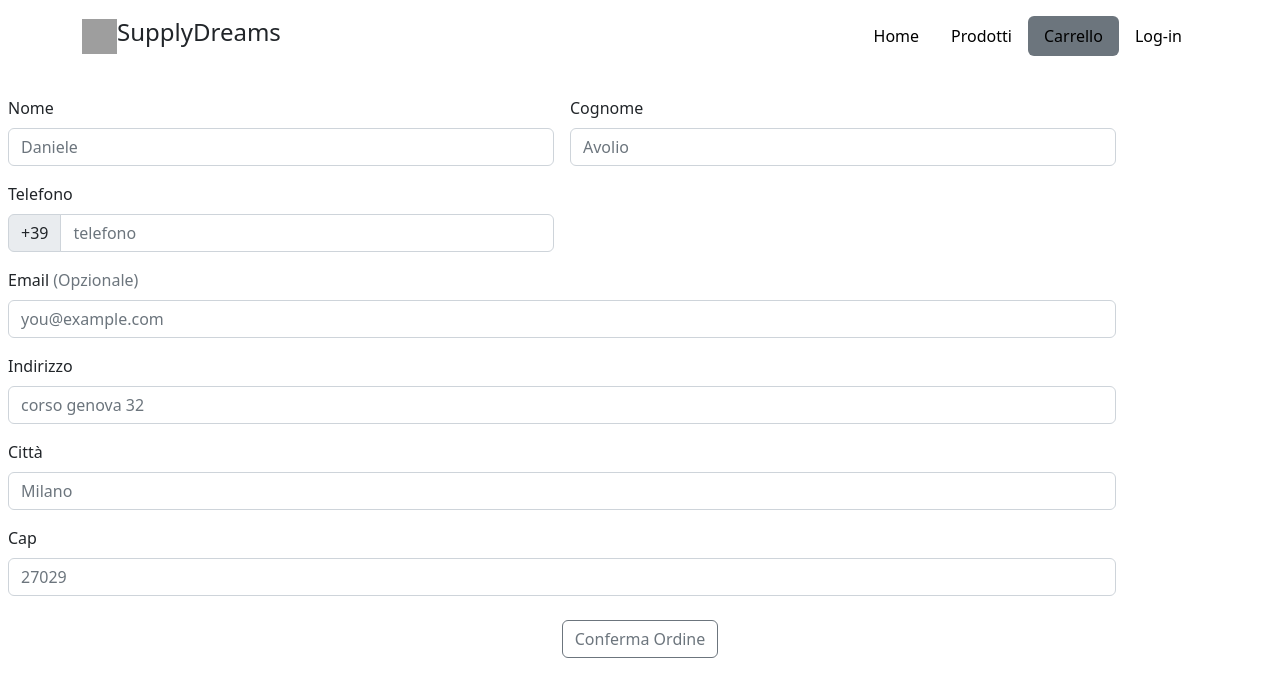
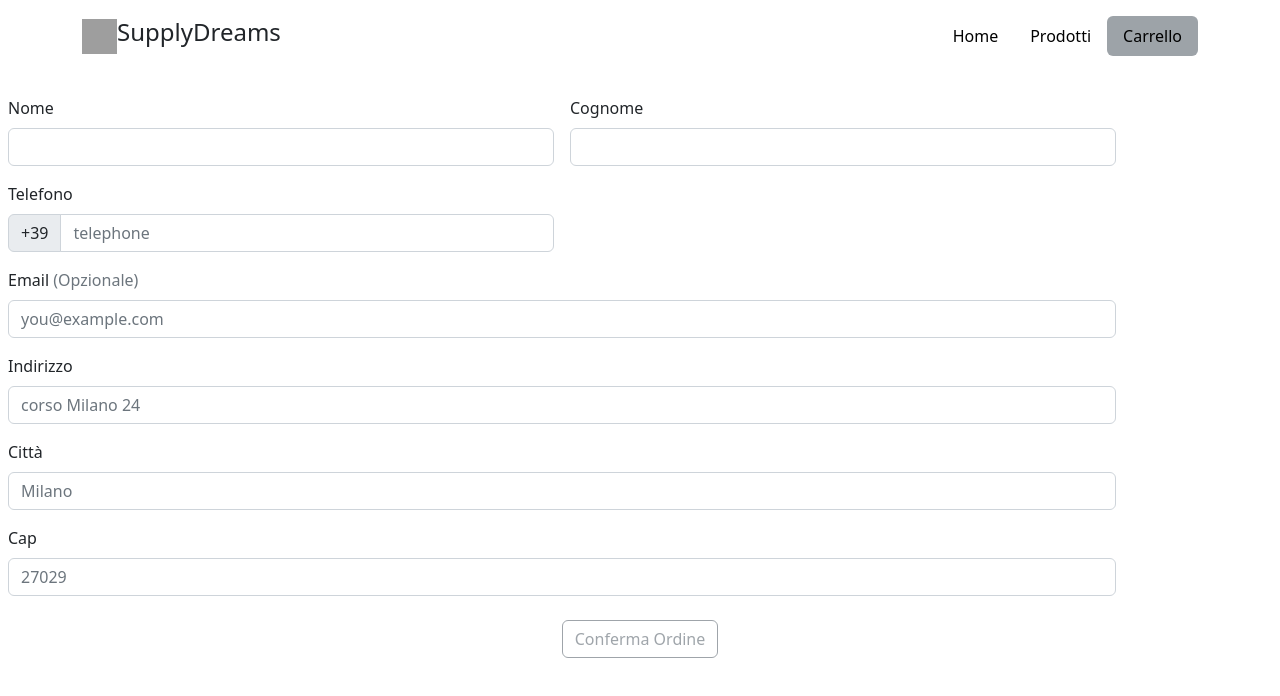
Before and after one commit to DaniAvolio/SupplyDreams-, an Angular app: page /carrello/checkout in a window 1280 px wide. Shown: the top 696 px of the page. Built offline with nearby package versions, Linux system fonts and the light colour scheme; grey boxes are pictures that could not be loaded.

Commit message:
fix: added checkout page

```diff
--- a/src/app/app.component.css
+++ b/src/app/app.component.css
@@ -1,5 +1,5 @@
 .nav-pills > li > a.active {
-  background-color: #6c757d !important;
+  background-color: #9da3a8 !important;
   color: #ffffff !important;
 }
 
--- a/src/app/app.component.html
+++ b/src/app/app.component.html
@@ -8,9 +8,7 @@
   <ul class="nav nav-pills text-white">
     <li class="nav-item"><a routerLink="/" routerLinkActive="active" [routerLinkActiveOptions]="{exact:true}" class="nav-link" aria-current="page"><span class="text-black">Home</span></a></li>
     <li class="nav-item"><a routerLink="/prodotti" routerLinkActive="active" class="nav-link"><span class="text-black">Prodotti</span></a></li>
-    <li class="nav-item"><a routerLink="/carrello" routerLinkActive="active" class="nav-link"><span class="text-black">Carrello</span></a></li>
-    <li class="nav-item"><a routerLink="/log-in" routerLinkActive="active" class="nav-link"><span class="text-black">Log-in</span></a></li>
-  </ul>
+    <li class="nav-item"><a routerLink="/carrello" routerLinkActive="active" class="nav-link"><span class="text-black">Carrello</span></a></li>  </ul>
 </header>
 </div>
 <div>
--- a/src/app/carrello/carrello.component.html
+++ b/src/app/carrello/carrello.component.html
@@ -1,3 +1,4 @@
+
 <div class="container text-center col-md-5 col-lg-4 order-md-last">
   <h4 style="margin:auto" class=" align-items-center mb-3">Carrello</h4>
   <ul class="list-group mb-3"  *ngFor="let prod of prodotti ">
@@ -14,6 +15,6 @@
   <div class="text-center">
     <button [routerLink]="['/carrello', 'checkout']" class=" btn btn-outline-secondary align-items-center">Completa Acquisto</button>
     <br>
-    <h4 style="padding: 20px;">€{{totale | number : '1.2-2'}}</h4>
+    <h5 style="padding: 20px;">Totale €{{totale | number : '1.2-2'}}</h5>
   </div>
 </div>
--- a/src/app/checkout/checkout.component.css
+++ b/src/app/checkout/checkout.component.css
@@ -0,0 +1,7 @@
+input.ng-invalid.ng-touched {
+  border: 1px solid red;
+}
+
+.help-block {
+  color: red;
+}
--- a/src/app/checkout/checkout.component.html
+++ b/src/app/checkout/checkout.component.html
@@ -1,17 +1,43 @@
+<form
+#f="ngForm"
+(ngSubmit)="onSubmit(f)"
+class="needs-validation"
+novalidate=""
+>
 <div class="container row g-3">
   <div class="col-sm-6">
     <label for="firstName" class="form-label">Nome</label>
-    <input type="text" class="form-control" id="firstName" placeholder="Daniele" value="" required="">
-    <div class="invalid-feedback">
-      Valid first name is required.
+    <input
+    ngModel
+    name="firstName"
+    type="text"
+    class="form-control"
+    id="firstName"
+    required
+    #firstName="ngModel"
+    >
+    <div
+      class="help-block"
+     *ngIf="!firstName.valid && firstName.touched">
+      Devi inserire un Nome valido
     </div>
   </div>
 
   <div class="col-sm-6">
     <label for="lastName" class="form-label">Cognome</label>
-    <input type="text" class="form-control" id="lastName" placeholder="Avolio" value="" required="">
-    <div class="invalid-feedback">
-      Valid last name is required.
+    <input
+    ngModel
+    name="lastName"
+    type="text"
+    class="form-control"
+    id="lastName"
+    required
+    #lastname="ngModel">
+
+    <div
+      class="help-block"
+     *ngIf="!lastname.valid && lastname.touched">
+      Devi inserire un Cognome valido
     </div>
   </div>
 
@@ -19,39 +45,109 @@
     <label for="telephone" class="form-label">Telefono</label>
     <div class="input-group">
     <span class="input-group-text" id="addon-wrapping">+39</span>
-    <input type="text" class="form-control" placeholder="telefono" aria-label="Username" aria-describedby="addon-wrapping"
+    <input
+    ngModel
+    name="telephone"
+    type="text"
+    class="form-control"
+    id="telephone"
+    placeholder="telephone"
+    required=""
+    oldautocomplete="remove"
+    autocomplete="off"
+    #tel="ngModel"
     >
   </div>
-
+  <div
+  class="help-block"
+ *ngIf="!tel.valid && tel.touched">
+  Devi inserire un Numero di Telefono valido
+</div>
   </div>
 
   <div class="col-12">
     <label for="email" class="form-label">Email <span class="text-muted">(Opzionale)</span></label>
-    <input type="email" class="form-control" id="email" placeholder="you@example.com">
-    <div class="invalid-feedback">
-      Please enter a valid email address for shipping updates.
-    </div>
+    <input
+    ngModel
+    name="email"
+    type="email"
+    class="form-control"
+    id="email"
+    placeholder="you@example.com"
+    required=false
+    #email= ngModel
+    >
+    <div
+    class="help-block"
+    *ngIf="!email.valid && email.touched"
+    >
+    Perfavore inserisci l'inidirzzo email
+  </div>
   </div>
 
   <div class="col-12">
     <label for="address" class="form-label">Indirizzo</label>
-    <input type="text" class="form-control" id="address" placeholder="corso genova 32" required="">
-    <div class="invalid-feedback">
-      Please enter your shipping address.
-    </div>
+    <input
+    ngModel
+    name="indirizzo"
+    type="text"
+    class="form-control"
+    id="indirizzo"
+    placeholder="corso Milano 24"
+    required=true
+    #ind= ngModel>
+    <div
+    class="help-block"
+    *ngIf="!ind.valid && ind.touched"
+    >
+    Perfavore inserisci un indirizzo corretto
+  </div>
   </div>
 
   <div class="col-12">
     <label for="address2" class="form-label">Città <span class="text-muted"></span></label>
-    <input type="text" class="form-control" id="address2" placeholder="Milano">
+    <input
+    ngModel
+    name="cit"
+    type="text"
+    class="form-control"
+    id="cit"
+    placeholder="Milano"
+    required=true
+    #cit= ngModel
+    >
+    <div
+    class="help-block"
+    *ngIf="!cit.valid && cit.touched"
+    >
+    Perfavore inserisci una città corretta
   </div>
+  </div>
+
+
 
   <div class="col-12">
     <label for="address2" class="form-label">Cap <span class="text-muted"></span></label>
-    <input type="text" class="form-control" id="address2" placeholder="27029">
+    <input
+    ngModel
+    name="cap"
+    type="text"
+    class="form-control"
+    id="cap"
+    placeholder="27029"
+    required=true
+    #cap= ngModel>
+    <div
+    class="help-block"
+    *ngIf="!cap.valid && cap.touched"
+    >
+    Perfavore inserisci un cap corretto
   </div>
+  </div>
+
 </div>
 <br>
 <div class="text-center">
-<button class=" btn btn-outline-secondary align-items-center">Conferma Ordine</button>
+<button type="submit" [disabled]="!f.valid" class=" btn btn-outline-secondary align-items-center">Conferma Ordine</button>
 </div>
+</form>
--- a/src/app/checkout/checkout.component.ts
+++ b/src/app/checkout/checkout.component.ts
@@ -1,5 +1,5 @@
 import { Component, OnInit } from '@angular/core';
-
+import { NgForm } from '@angular/forms';
 @Component({
   selector: 'app-checkout',
   templateUrl: './checkout.component.html',
@@ -11,5 +11,8 @@ export class CheckoutComponent implements OnInit {
 
   ngOnInit(): void {
   }
+  onSubmit(ngform: NgForm) {
+    console.log(ngform);
+  }
 
 }
--- a/src/app/log-in/log-in.component.html
+++ b/src/app/log-in/log-in.component.html
@@ -1 +1 @@
-<p>log-in works!</p>
+<
--- a/src/app/prodotti/prodotti.component.html
+++ b/src/app/prodotti/prodotti.component.html
@@ -28,4 +28,3 @@
 </div>
 </div>
 </div>
-<p>{{totale | number : '1.2-2'}}</p>
```
